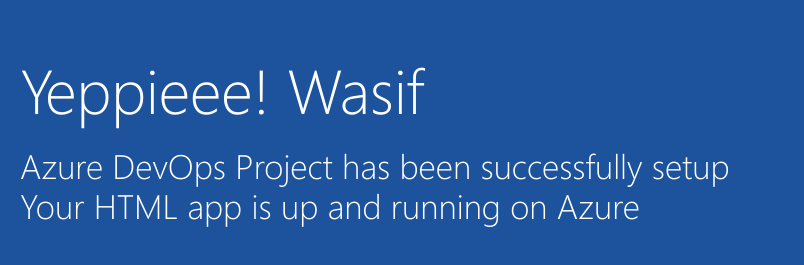
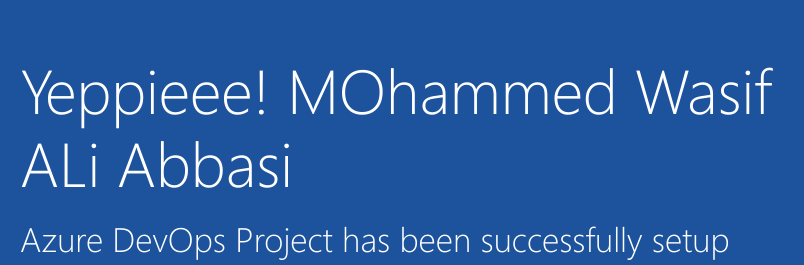
Before and after one commit to WasyfAli/classtesting, a plain HTML site: page index.html in a window 1280 px wide. Shown: the part 325-590 px from the top of the page, 205-1009 px from the left. Drawn offline with Linux system fonts and the light colour scheme.

Commit message:
update index.html

```diff
--- a/index.html
+++ b/index.html
@@ -18,7 +18,7 @@
             </a>
         </div>
             <div class="content-body">
-                <div class="success-text">Yeppieee! Wasif</div>
+                <div class="success-text">Yeppieee! MOhammed Wasif ALi Abbasi</div>
                 <div class="description line-1"> Azure DevOps Project has been successfully setup</div>
                 <div class="description line-2"> Your HTML app is up and running on Azure</div>
                 <div class="next-steps-container">
```
